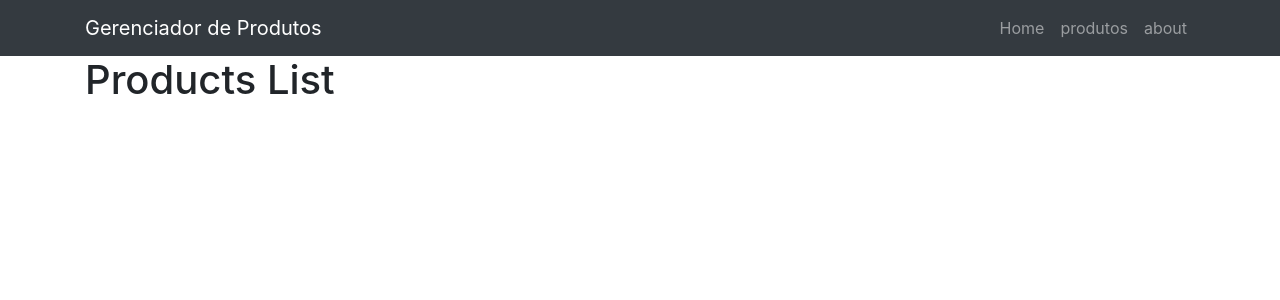
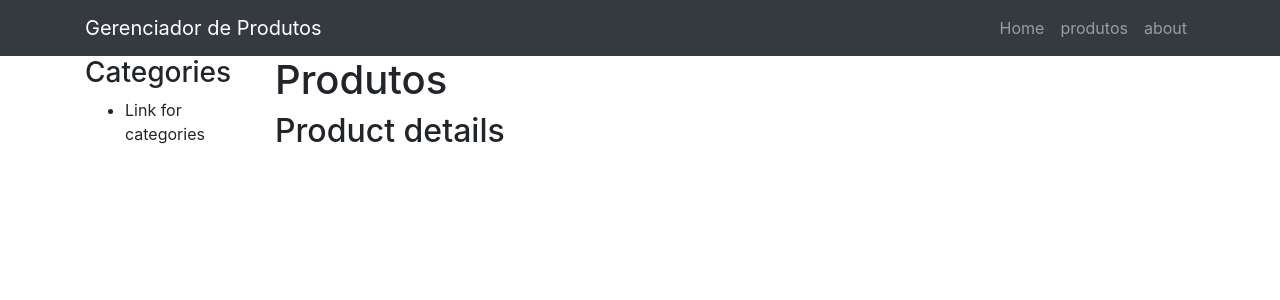
Before and after one commit to fernandovbs/react-products, a React (Create React App) app: page /produtos in a window 1280 px wide. Shown: the top 300 px of the page. Built offline with nearby package versions, Linux system fonts and the light colour scheme.

Commit message:
Add produtosHome component

```diff
--- a/src/Produtos.js
+++ b/src/Produtos.js
@@ -1,7 +1,20 @@
 import React, { Component } from 'react'
+import { Route } from 'react-router-dom'
+import ProdutosHome from './ProdutosHome'
 
 export default class Produtos extends Component{
     render(){
-        return <h1>Products List</h1>
+        return (
+        <div className='row'>
+            <div className='col-md-2'>
+                <h3>Categories</h3>
+                <ul><li>Link for categories</li></ul>
+            </div>
+            <div className='col-md-10'>
+                <h1>Produtos</h1>
+                <Route exact path={this.props.match.url} component={ProdutosHome} />
+            </div>
+        </div>
+        )
     }
 }
--- /dev/null
+++ b/src/ProdutosHome.js
@@ -0,0 +1,10 @@
+import React from 'react'
+
+const ProdutosHome =  () => (
+    <div>
+        <h2>Product details</h2>
+    </div>
+)
+
+
+export default ProdutosHome
```
